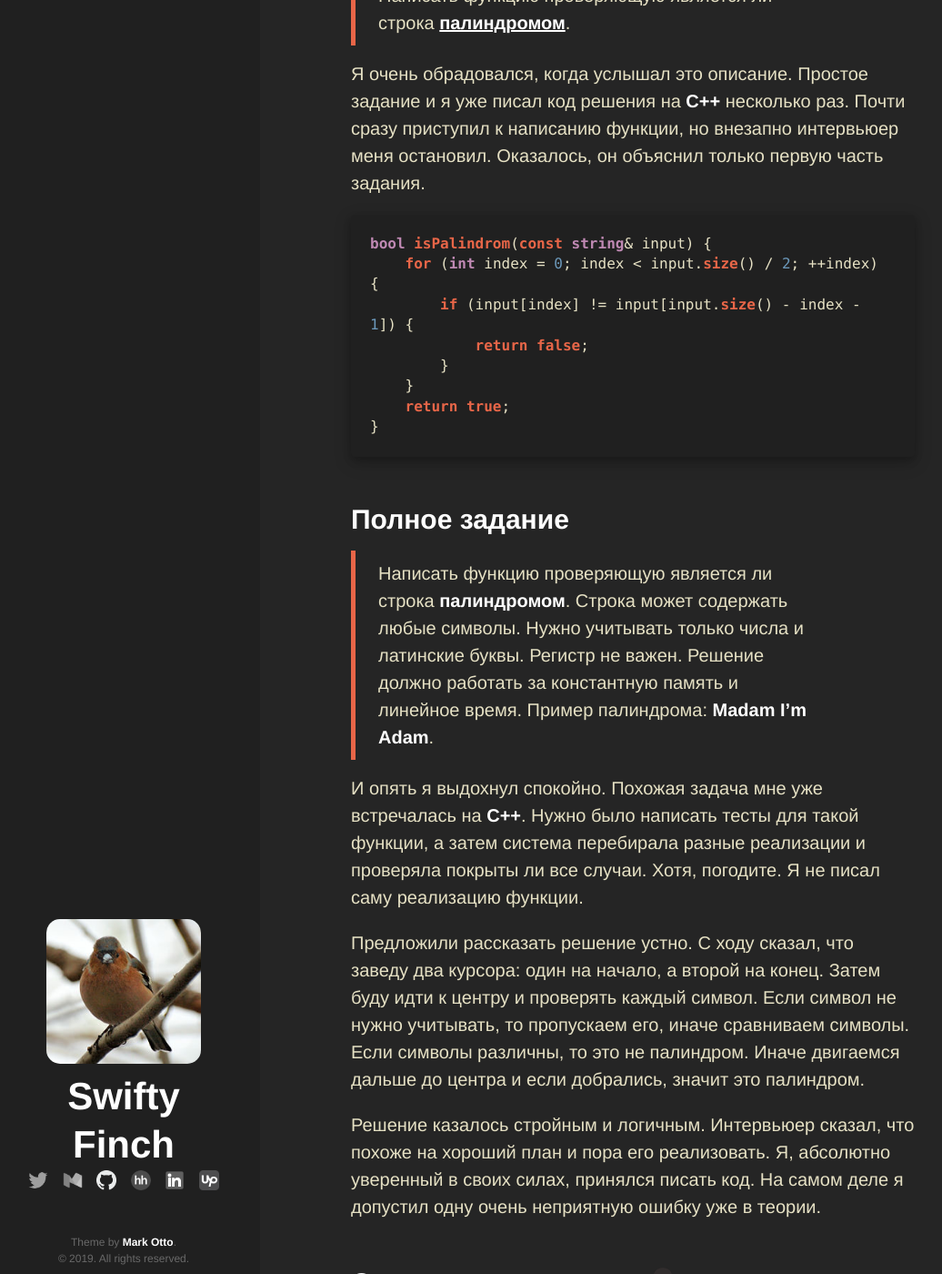
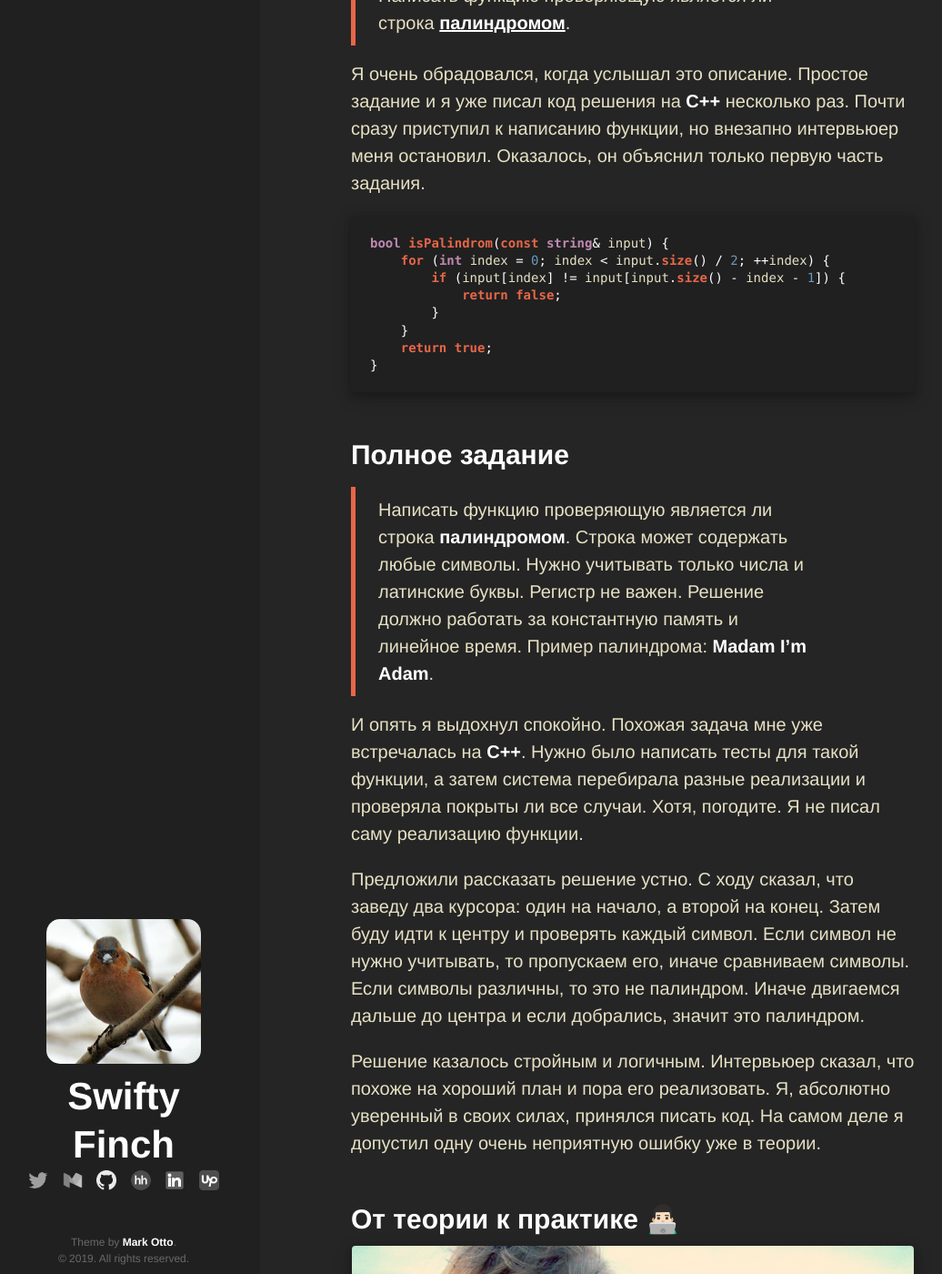
Before and after one commit to artFintch/artFintch.github.io, a Jekyll site: the page built from _posts/2018-03-04-interview.md, in a window 1280 px wide and 1400 px high, scrolled down 1163 px. Shown: the whole window at 91% size, without its empty margins (14-1050 px from the left). Built offline with Jekyll 4.4.1, drawn with Linux system fonts in a browser that asks for light colours; some web fonts are replaced.

Commit message:
Change code style.

```diff
--- a/public/css/poole.css
+++ b/public/css/poole.css
@@ -165,7 +165,7 @@ pre {
   margin-bottom: 1rem;
   padding: 1rem;
   font-size: .8rem;
-  line-height: 1.4;
+  line-height: 1.2;
   white-space: pre;
   white-space: pre-wrap;
   word-break: break-all;
@@ -174,7 +174,7 @@ pre {
 }
 pre code {
   padding: 0;
-  font-size: 100%;
+  font-size: 0.7rem;
   color: inherit;
   background-color: transparent;
 }
--- a/public/css/syntax.css
+++ b/public/css/syntax.css
@@ -72,3 +72,6 @@
     overflow-x: auto;
     word-wrap: normal;
 }
+pre code {
+    color: #fff;
+}
```
